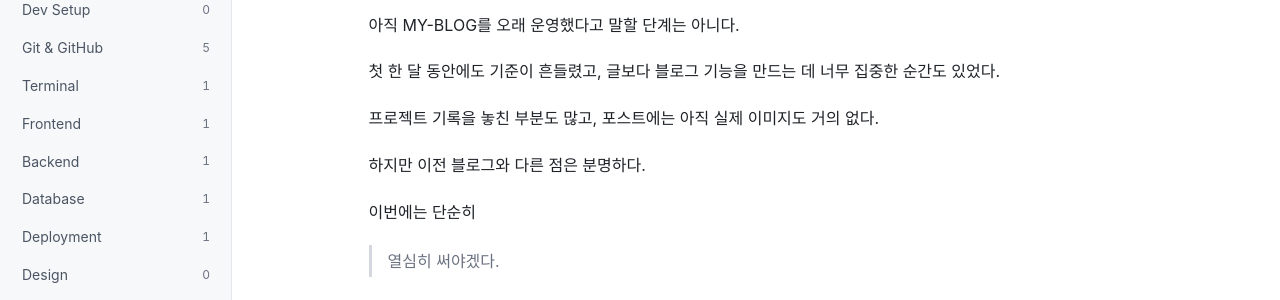
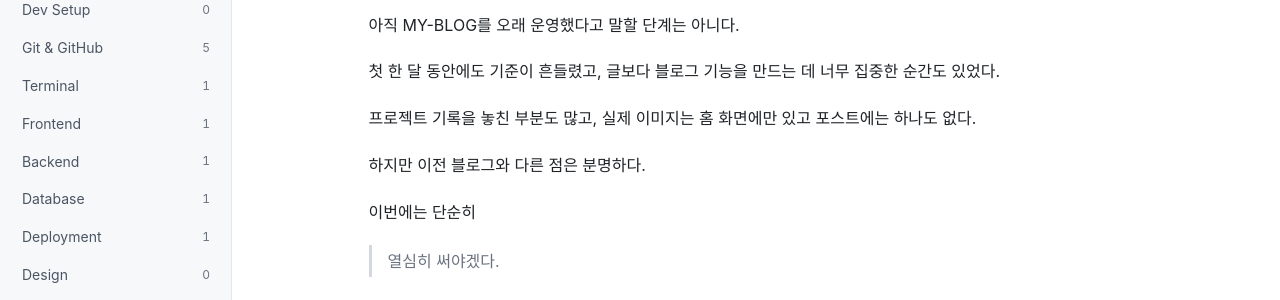
Before and after one commit to eunjung01230/my-blog, a Jekyll site: the page built from _posts/2026-09-24-how-i-kept-my-dev-blog-going.md, in a window 1280 px wide and 900 px high, scrolled down 12035 px. Shown: the part 152-452 px from the top of the window. Built offline with Jekyll 4.4.1, drawn with Linux system fonts in a browser that asks for light colours.

Commit message:
content: clarify image wording in forty-second MY-Blog series post
Co-Authored-By: Claude Opus 5.5 (1M context) <noreply@anthropic.com>

```diff
--- a/_posts/2026-09-24-how-i-kept-my-dev-blog-going.md
+++ b/_posts/2026-09-24-how-i-kept-my-dev-blog-going.md
@@ -476,7 +476,7 @@ DB,
 
 첫 한 달 동안에도 기준이 흔들렸고, 글보다 블로그 기능을 만드는 데 너무 집중한 순간도 있었다.
 
-프로젝트 기록을 놓친 부분도 많고, 포스트에는 아직 실제 이미지도 거의 없다.
+프로젝트 기록을 놓친 부분도 많고, 실제 이미지는 홈 화면에만 있고 포스트에는 하나도 없다.
 
 하지만 이전 블로그와 다른 점은 분명하다.
 
```
